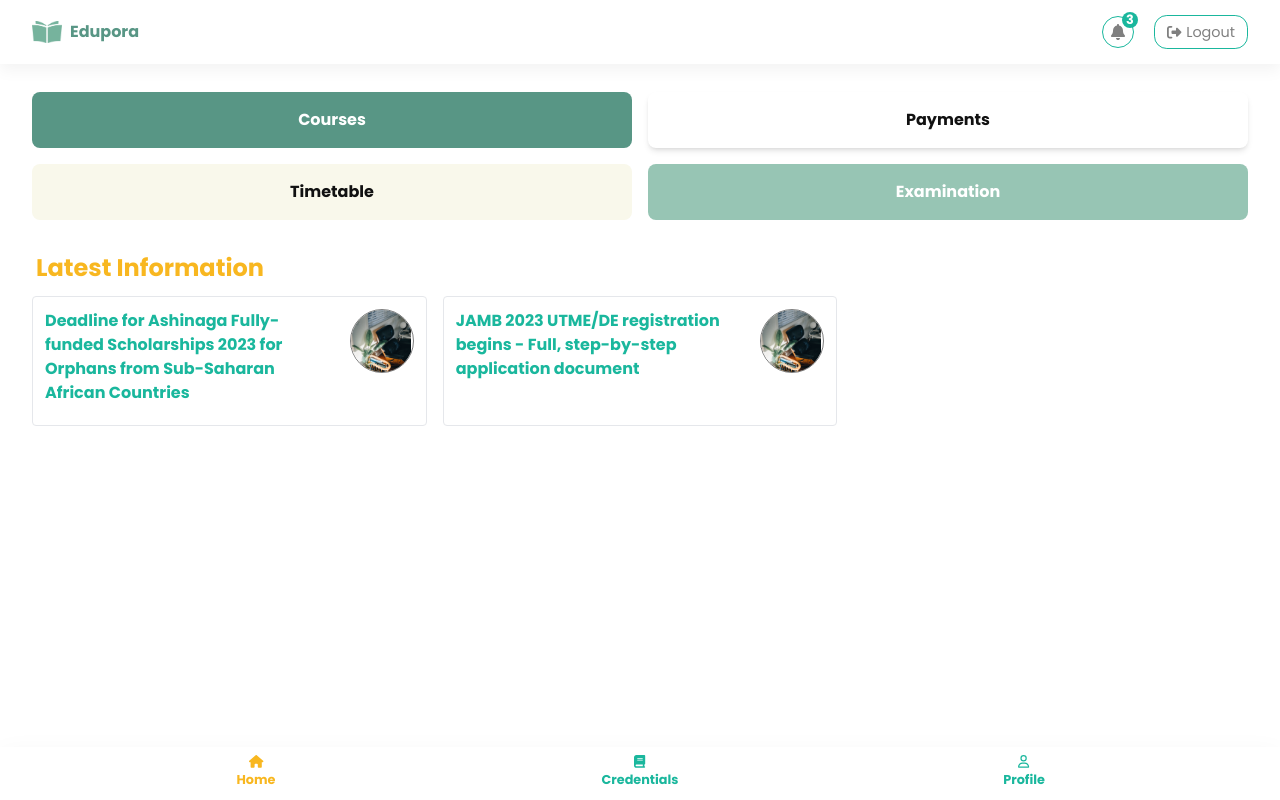
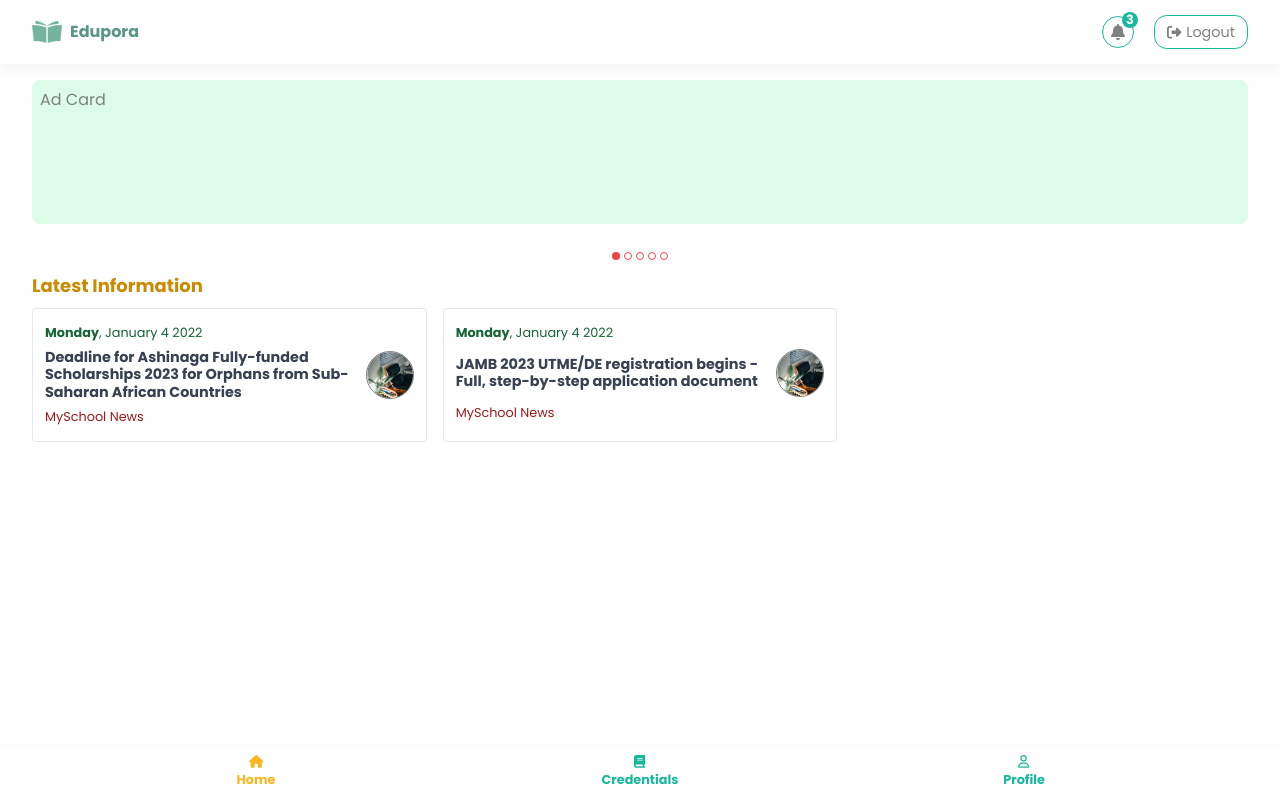
Before and after one commit to Appheart/myeduportal, a React (Vite) app: page /login in a window 1280 px wide. Both pictures are taken after typing "Sample", "Sample123" into the empty fields and a click on the button "Login". Built offline with nearby package versions, Linux system fonts and the light colour scheme.

Commit message:
.. Updated home of Dashboard

```diff
--- a/package.json
+++ b/package.json
@@ -30,6 +30,7 @@
     "@types/react": "^18.0.24",
     "@types/react-dom": "^18.0.8",
     "@vitejs/plugin-react": "^2.2.0",
+    "tailwind-scrollbar": "^2.1.0",
     "vite": "^3.2.3"
   }
 }
--- /dev/null
+++ b/src/components/CarouselCards.jsx
@@ -0,0 +1,37 @@
+import React from 'react';
+
+const CarouselCards = () => {
+  return (
+    <div className="flex flex-col gap-3 ">
+      {/* Carousels */}
+      <div className=" snap-mandatory snap-x scrollbar-none scroll-smooth flex pb-4 gap-2 w-full flex-nowrap overflow-x-auto h-[10rem] sna">
+        <div className="snap-start flex flex-shrink-0 p-2 rounded-lg bg-green-100 h-full w-full">
+          Ad Card
+        </div>
+        <div className="snap-start flex flex-shrink-0 p-2 rounded-lg bg-green-100 h-full w-full">
+          Ad Card
+        </div>
+        <div className="snap-start flex flex-shrink-0 p-2 rounded-lg bg-green-100 h-full w-full">
+          Ad Card
+        </div>
+        <div className="snap-start flex flex-shrink-0 p-2 rounded-lg bg-green-100 h-full w-full">
+          Ad Card
+        </div>
+        <div className="snap-start flex flex-shrink-0 p-2 rounded-lg bg-green-100 h-full w-full">
+          Ad Card
+        </div>
+      </div>
+
+      {/* Carousels Controllers */}
+      <div className="flex items-center justify-center gap-1">
+        <div className="h-2 w-2 bg-red-500 rounded-full"></div>
+        <div className="h-2 w-2 border-red-500 border rounded-full"></div>
+        <div className="h-2 w-2 border-red-500 border rounded-full"></div>
+        <div className="h-2 w-2 border-red-500 border rounded-full"></div>
+        <div className="h-2 w-2 border-red-500 border rounded-full"></div>
+      </div>
+    </div>
+  );
+};
+
+export default CarouselCards;
--- a/src/components/index.js
+++ b/src/components/index.js
@@ -3,3 +3,5 @@ export { default as Header } from './header';
 export { default as UserError } from './userError';
 export { default as UserErrorMessage } from './userErrorMessage';
 export { default as NotificationDrawer } from './notificationDrawer';
+export { default as CarouselCards } from './CarouselCards';
+export { default as Logo } from './Logo';
--- a/src/pages/Dashboard.jsx
+++ b/src/pages/Dashboard.jsx
@@ -1,64 +1,38 @@
-import { Link } from "react-router-dom";
-import newsData from "../data/news";
+import { CarouselCards } from '../components';
+import newsData from '../data/news';
 
 const Dashboard = () => {
   return (
     <main>
-      <section className="section">
-        <fieldset>
-          <div className="cards grid grid-cols-2 py-5 gap-4 font-bold">
-            <div className="card p-4 bg-[#589685]  rounded-lg">
-              <Link
-                to={"/courses"}
-                className="flex font-bold text-white justify-center w-full"
-              >
-                Courses
-              </Link>
-            </div>
-            <div className="ca rd p-4 bg-white shadow-md flex justify-center w-full rounded-lg">
-              <Link
-                to={"/payments"}
-                className="flex justify-center font-bold text-[#111111] w-full"
-              >
-                Payments
-              </Link>
-            </div>
-            <div className="card p-4 bg-[#f9f8eb] flex justify-center w-full  rounded-lg">
-              <Link
-                to={"/timetable"}
-                className="flex font-bold text-[#111111] justify-center w-full"
-              >
-                Timetable
-              </Link>
-            </div>
-            <div className="card p-4 bg-[#97c5b4]  flex justify-center w-full rounded-lg">
-              <Link
-                to={"/examinations"}
-                className="flex font-bold text-white justify-center w-full"
-              >
-                Examination
-              </Link>
-            </div>
-          </div>
-        </fieldset>
+      <section className="mt-2 mb-3">
+        <CarouselCards />
       </section>
 
       <section className="section">
-        <h3 className="section__title">Latest Information</h3>
+        <h3 className="text-lg font-bold text-yellow-600 pb-2">
+          Latest Information
+        </h3>
 
         <div className="grid grid-cols-1 md:grid-cols-2 lg:grid-cols-3 gap-4">
           {newsData.map((item) => (
             <a
-              target={"_blank"}
+              target={'_blank'}
               href={item.link}
-              className="flex update border p-3 rounded gap-4"
+              className="flex update flex-col border  p-3 rounded gap-1 text-gray-700"
             >
-              <div className="">
-                <h3>{item.title}</h3>
+              <small className="text-green-800">
+                <span className="font-bold">Monday</span>, January 4 2022
+              </small>
+
+              <div className="flex items-center">
+                <p className="font-bold">{item.title}</p>
+
+                <div className="img-container">
+                  <img src="/images/img-1.jpg" alt="" height={60} width={60} />
+                </div>
               </div>
-              <div className="img-container">
-                <img src="/images/img-1.jpg" alt="" height={60} width={60} />
-              </div>
+
+              <small className="text-red-800">MySchool News</small>
             </a>
           ))}
         </div>
--- a/src/styles/app.scss
+++ b/src/styles/app.scss
@@ -73,8 +73,8 @@
   }
 
   .img-container {
-    height: 4rem;
-    width: 4rem;
+    height: 3rem;
+    width: 3rem;
     object-fit: cover;
     border: 1px solid var(--black_50);
     border-radius: 50%;
--- a/tailwind.config.cjs
+++ b/tailwind.config.cjs
@@ -4,5 +4,5 @@ module.exports = {
   theme: {
     extend: {},
   },
-  plugins: [],
+  plugins: [require('tailwind-scrollbar')],
 };
```
Also changed, not shown: 1 other file (tests, documents, lock files or other folders).
